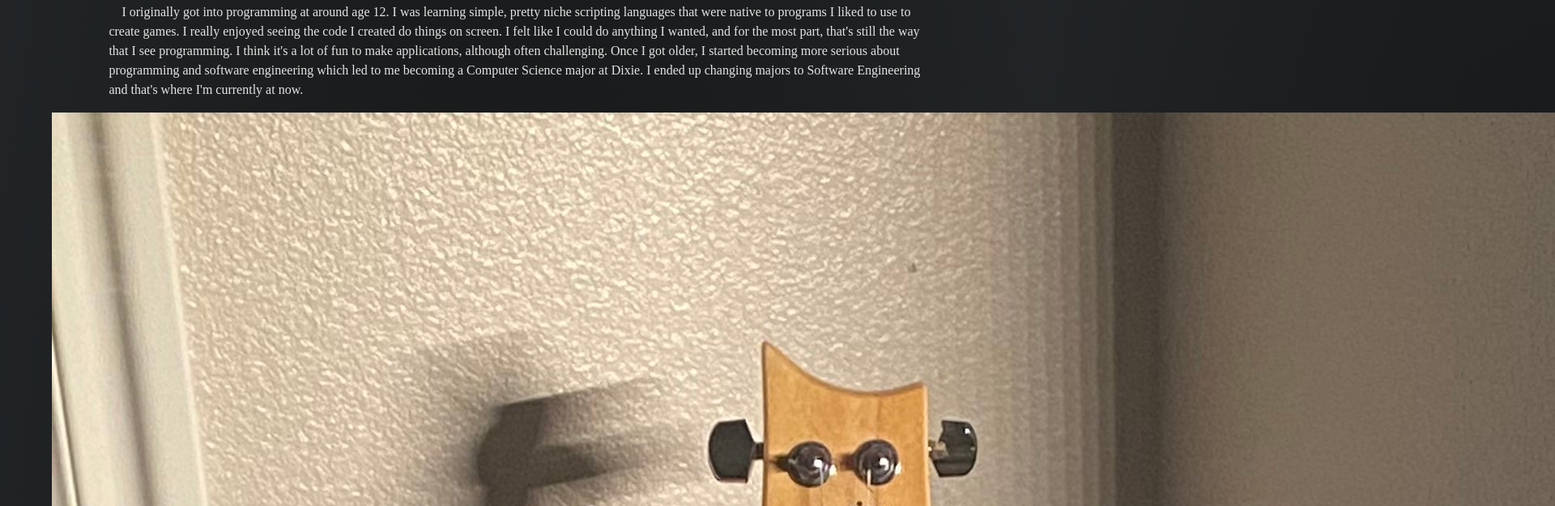
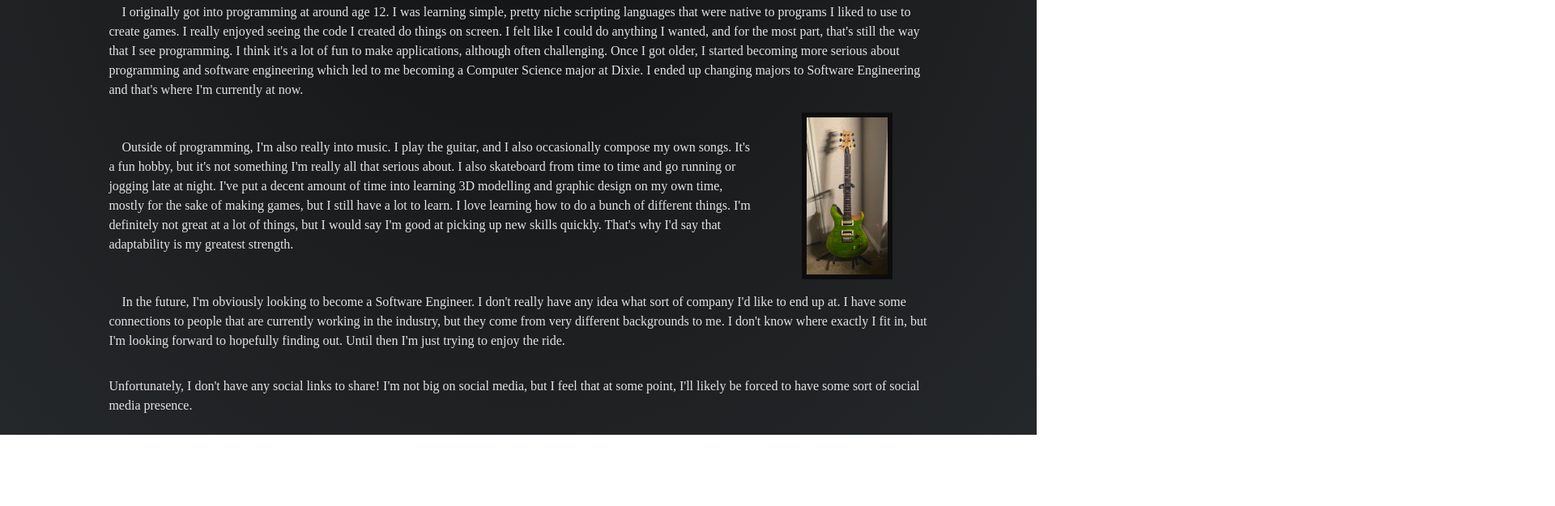
Before and after one commit to zakb3005/personalsite, a plain HTML site: page module1/index.html in a window 1280 px wide. Shown: the part 951-1576 px from the top of the page at 81% size, 1920 px wide, since content can reach past the window. After the commit the page ends 1488 px from the top, so only its background shows below. Drawn offline with Linux system fonts and the light colour scheme.

```diff
--- a/module1/style.css
+++ b/module1/style.css
@@ -122,8 +122,8 @@ body {
     align-items: center;
 }
 
-#paragraph3 #photo img {
-    width: 150px;
+#paragraph3 #guitarPhoto img {
+    width: 100px;
     height: auto;
     object-fit: contain;
     border: 6px solid rgb(14, 13, 13);
```
Also changed, not shown: index.html (+2 -2 lines).
